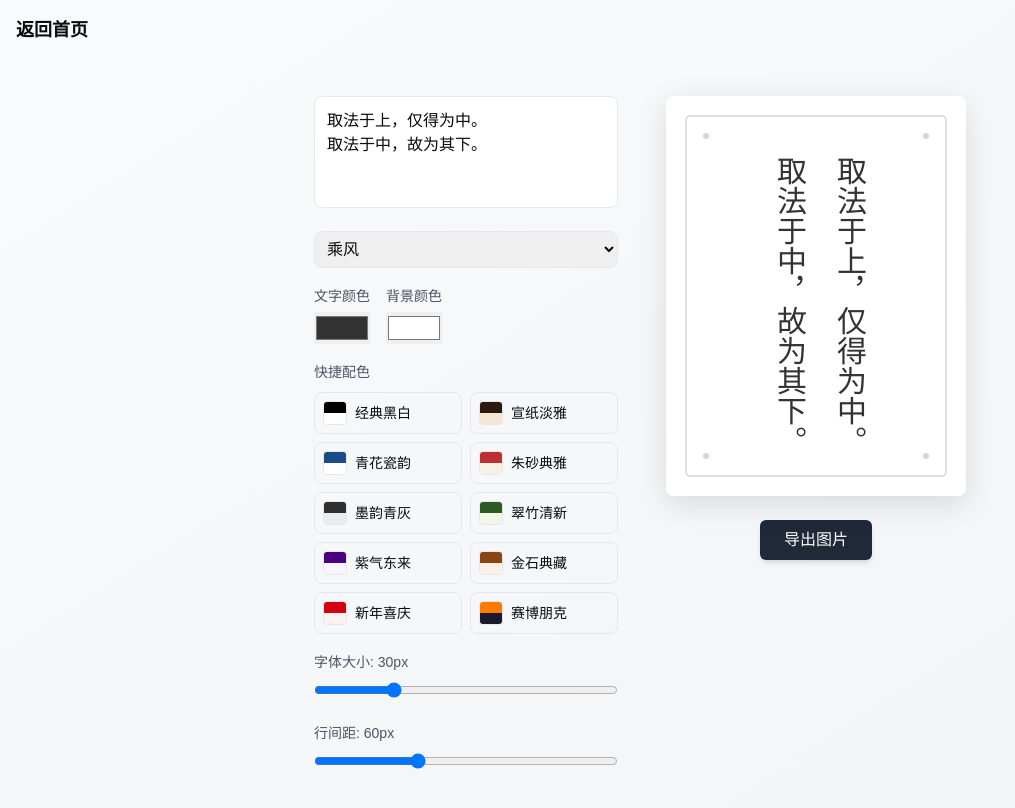
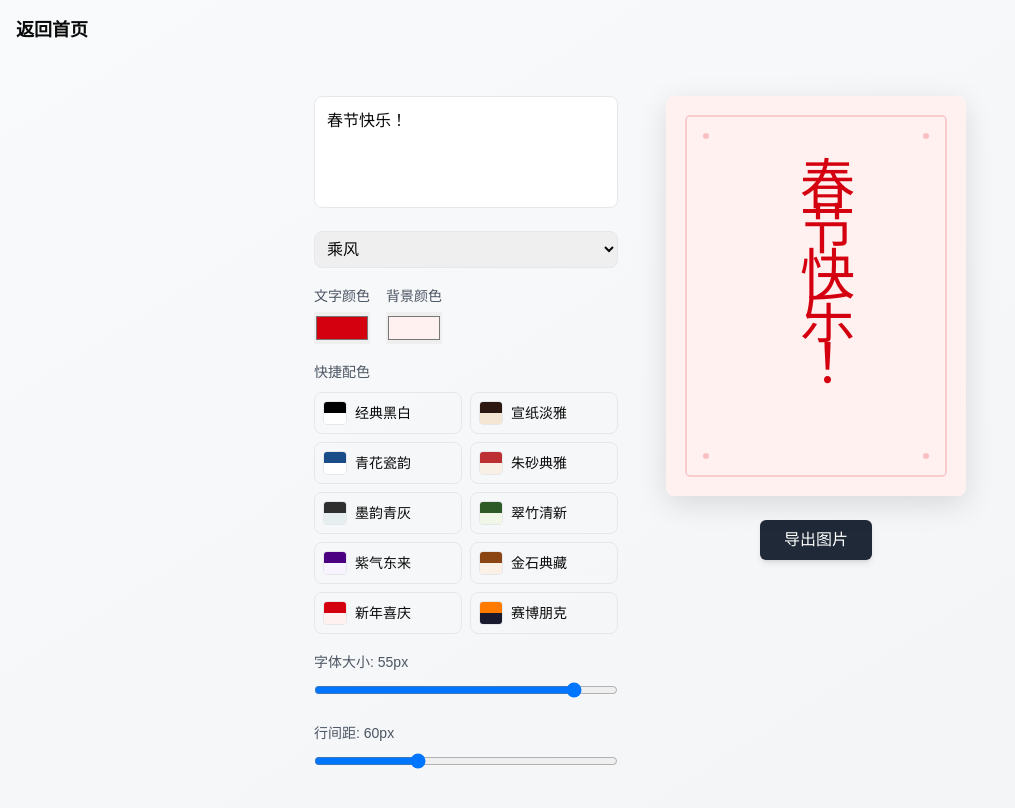
Before and after one commit to Chandler-Sun/GamesForKids, a Next.js app: page /games/chinese-calligraphy in a window 1280 px wide. Shown: the whole page, without its empty margins (0-1015 px from the left). Built offline with nearby package versions, Linux system fonts and the light colour scheme; a web font is replaced by a local one.

Commit message:
优化默认值

```diff
--- a/src/app/games/chinese-calligraphy/page.tsx
+++ b/src/app/games/chinese-calligraphy/page.tsx
@@ -93,26 +93,26 @@ const ChineseCalligraphy = () => {
   };
 
   // 修改所有使用 localStorage 的状态初始化，使用普通值作为初始状态
-  const [text, setText] = React.useState("取法于上，仅得为中。\n取法于中，故为其下。");
+  const [text, setText] = React.useState("春节快乐！");
   const [previewUrl, setPreviewUrl] = React.useState<string | null>(null);
   const [fontData, setFontData] = React.useState<{[key: string]: string}>({});
   const [selectedFont, setSelectedFont] = React.useState('Chun Qiu ChenFeng');
-  const [textColor, setTextColor] = React.useState('#333333');
-  const [bgColor, setBackgroundColor] = React.useState('#ffffff');
-  const [textSize, setTextSize] = React.useState(30);
+  const [textColor, setTextColor] = React.useState('#d4000f');
+  const [bgColor, setBackgroundColor] = React.useState('#fff1f0');
+  const [textSize, setTextSize] = React.useState(55);
   const [spacing, setSpacing] = React.useState(60);
-  const [letterSpacing, setLetterSpacing] = React.useState(0);
+  const [letterSpacing, setLetterSpacing] = React.useState(-0.19);
   const [alignment, setAlignment] = React.useState<'left' | 'center' | 'right'>('center');
   const [direction, setDirection] = React.useState<'vertical' | 'horizontal'>('vertical');
   const [template, setTemplate] = React.useState<'simple' | 'cloud' | 'mountain' | 'bamboo' | 'newyear'>('simple');
   const [showSignature, setShowSignature] = React.useState(false);
-  const [signatureText, setSignatureText] = React.useState('今日偶感');
+  const [signatureText, setSignatureText] = React.useState('农历乙巳年');
   const [signatureSize, setSignatureSize] = React.useState(16);
   const [signatureOffsetX, setSignatureOffsetX] = React.useState(0);
   const [signatureOffsetY, setSignatureOffsetY] = React.useState(0);
   const [showTitle, setShowTitle] = React.useState(false);
   const [titleText, setTitleText] = React.useState('敬祝：');
-  const [titleSize, setTitleSize] = React.useState(24);
+  const [titleSize, setTitleSize] = React.useState(20);
   const [titleOffsetX, setTitleOffsetX] = React.useState(0);
   const [titleOffsetY, setTitleOffsetY] = React.useState(0);
 
@@ -884,6 +884,71 @@ const ChineseCalligraphy = () => {
             </div>
           </div>
 
+
+          {/* 在控制面板中添加称谓控制，放在落款控制之前 */}
+          <div className="space-y-2">
+            <div className="flex items-center gap-2">
+              <label className="text-sm text-gray-600">显示称谓</label>
+              <input
+                type="checkbox"
+                checked={showTitle}
+                onChange={(e) => setShowTitle(e.target.checked)}
+                className="rounded"
+              />
+            </div>
+
+            {showTitle && (
+              <>
+                <input
+                  type="text"
+                  value={titleText}
+                  onChange={(e) => setTitleText(e.target.value)}
+                  placeholder="请输入称谓文字"
+                  className="w-full p-2 rounded-lg border border-gray-200"
+                />
+
+                <div className="space-y-2">
+                  <label className="text-sm text-gray-600">称谓字号: {titleSize}px</label>
+                  <input
+                    type="range"
+                    min="12"
+                    max="24"
+                    value={titleSize}
+                    onChange={(e) => setTitleSize(Number(e.target.value))}
+                    className="w-full"
+                  />
+                </div>
+
+                <div className="space-y-2">
+                  <label className="text-sm text-gray-600">
+                    水平偏移: {titleOffsetX}px
+                  </label>
+                  <input
+                    type="range"
+                    min="-100"
+                    max="100"
+                    value={titleOffsetX}
+                    onChange={(e) => setTitleOffsetX(Number(e.target.value))}
+                    className="w-full"
+                  />
+                </div>
+
+                <div className="space-y-2">
+                  <label className="text-sm text-gray-600">
+                    垂直偏移: {titleOffsetY}px
+                  </label>
+                  <input
+                    type="range"
+                    min="-100"
+                    max="100"
+                    value={titleOffsetY}
+                    onChange={(e) => setTitleOffsetY(Number(e.target.value))}
+                    className="w-full"
+                  />
+                </div>
+              </>
+            )}
+          </div>
           {/* 添加落款控制 */}
           <div className="space-y-2">
             <div className="flex items-center gap-2">
@@ -944,71 +1009,6 @@ const ChineseCalligraphy = () => {
                     max="100"
                     value={signatureOffsetY}
                     onChange={(e) => setSignatureOffsetY(Number(e.target.value))}
-                    className="w-full"
-                  />
-                </div>
-              </>
-            )}
-          </div>
-
-          {/* 在控制面板中添加称谓控制，放在落款控制之前 */}
-          <div className="space-y-2">
-            <div className="flex items-center gap-2">
-              <label className="text-sm text-gray-600">显示称谓</label>
-              <input
-                type="checkbox"
-                checked={showTitle}
-                onChange={(e) => setShowTitle(e.target.checked)}
-                className="rounded"
-              />
-            </div>
-
-            {showTitle && (
-              <>
-                <input
-                  type="text"
-                  value={titleText}
-                  onChange={(e) => setTitleText(e.target.value)}
-                  placeholder="请输入称谓文字"
-                  className="w-full p-2 rounded-lg border border-gray-200"
-                />
-
-                <div className="space-y-2">
-                  <label className="text-sm text-gray-600">称谓字号: {titleSize}px</label>
-                  <input
-                    type="range"
-                    min="16"
-                    max="36"
-                    value={titleSize}
-                    onChange={(e) => setTitleSize(Number(e.target.value))}
-                    className="w-full"
-                  />
-                </div>
-
-                <div className="space-y-2">
-                  <label className="text-sm text-gray-600">
-                    水平偏移: {titleOffsetX}px
-                  </label>
-                  <input
-                    type="range"
-                    min="-100"
-                    max="100"
-                    value={titleOffsetX}
-                    onChange={(e) => setTitleOffsetX(Number(e.target.value))}
-                    className="w-full"
-                  />
-                </div>
-
-                <div className="space-y-2">
-                  <label className="text-sm text-gray-600">
-                    垂直偏移: {titleOffsetY}px
-                  </label>
-                  <input
-                    type="range"
-                    min="-100"
-                    max="100"
-                    value={titleOffsetY}
-                    onChange={(e) => setTitleOffsetY(Number(e.target.value))}
                     className="w-full"
                   />
                 </div>
@@ -1101,7 +1101,7 @@ const ChineseCalligraphy = () => {
                   ? 60 + signatureOffsetX
                   : svgDimensions.width - 60 + signatureOffsetX}
                 y={direction === 'vertical'
-                  ? svgDimensions.height - 100 + signatureOffsetY
+                  ? svgDimensions.height - 128 + signatureOffsetY
                   : svgDimensions.height - 60 + signatureOffsetY}
                 style={{
                   fontSize: `${signatureSize}px`,
```
